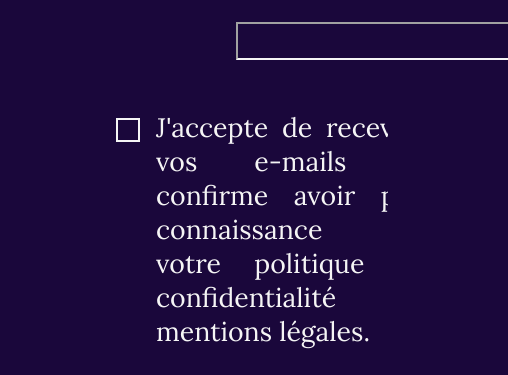
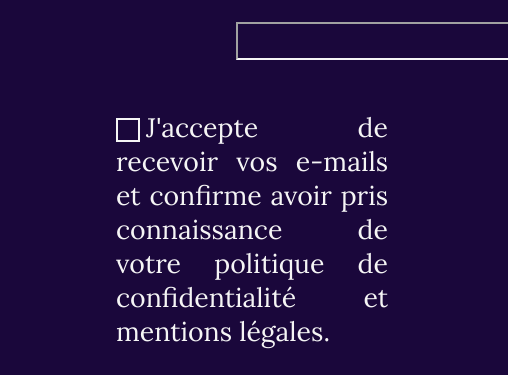
Before and after one commit to Rosanvila/Sesamemagazine, a plain HTML site: page newsletter.html in a window 1280 px wide. Shown: the part 715-1090 px from the top of the page, 772-1280 px from the left. Drawn offline with Linux system fonts and the light colour scheme; files whose address does not match are found by name.

Commit message:
newsletter à jour checkbox

```diff
--- a/style.css
+++ b/style.css
@@ -396,15 +396,15 @@ footer {
 .newsletter-content #accept-conditions + label {
     cursor: pointer;
     position: relative;
-    left: 40px;
-    user-select: none;
+    padding-left: 30px;
+
 }
 
 
 .newsletter-content #accept-conditions + label::before {
     position: absolute;
     content: "";
-    left: -40px;
+    left: 0;
     top: 20px;
     transform: translateY(-50%);
     width: 20px;
@@ -423,11 +423,11 @@ footer {
 
 .newsletter-content #accept-conditions:checked + label::after {
     content: '\2713'; /* Code Unicode du symbole "check" */
-    font-size: 18px;
+    font-size: 15pt;
     color: whitesmoke;
     position: absolute;
-    top: 20px;
-    left: -35px;
+    top: 18px;
+    left: 5px;
     transform: translateY(-50%);}
 
 
```
